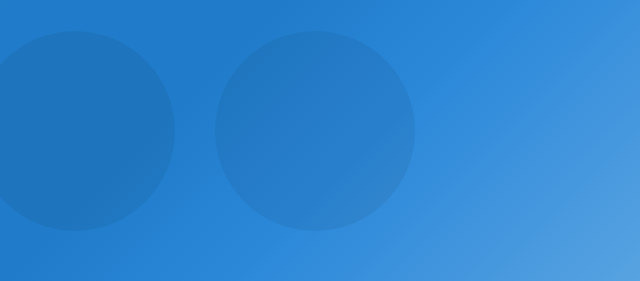
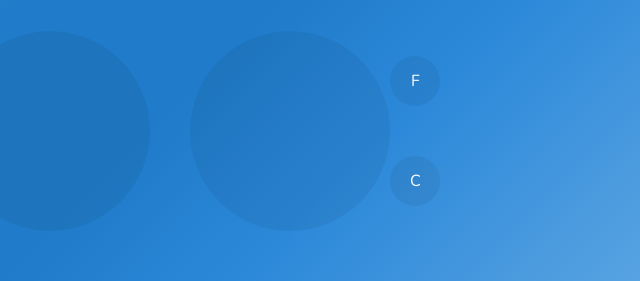
Before and after one commit to jgresalfi/your-local-weather, a website: page index.html in a window 1280 px wide. Shown: the part 269-550 px from the top of the page, 445-1085 px from the left. Drawn offline with nearby package versions, Linux system fonts and the light colour scheme.

Commit message:
Added temp conversion buttons

```diff
--- a/css/styles.css
+++ b/css/styles.css
@@ -49,6 +49,24 @@ body {
     height: 200px;
 }
 
+.temp-switcher {
+    height: 200px;
+    display: flex;
+    justify-content: center;
+    align-items: center;
+    flex-direction: column;
+}
+
+#fahrenheit,
+#celsius {
+    background-color: rgba(0, 0, 0, 0.06);
+    border-radius: 100%;
+    color: #fff;
+    width: 50px;
+    height: 50px;
+    margin: auto 0;
+}
+
 .temp,
 .summary {
     align-self: center;
@@ -70,6 +88,12 @@ body {
     position: absolute;
     bottom: 2%;
     left: 2%;
+}
+
+input,
+button:focus {
+	border: none;
+	outline: none;
 }
 
 
--- a/index.html
+++ b/index.html
@@ -1,5 +1,6 @@
 <!DOCTYPE html>
 <html lang="en">
+
 <head>
     <meta charset="UTF-8">
     <title>Planetary Weather</title>
@@ -7,10 +8,16 @@
     <link href="https://fonts.googleapis.com/css?family=Nunito:300,400" rel="stylesheet">
     <link rel="stylesheet" href="css/styles.css">
 </head>
+
 <body>
-	<div class="icon-container"><canvas id="main-icon" width="128" height="128"></canvas></div>
+    <div class="icon-container">
+        <canvas id="main-icon" width="128" height="128"></canvas>
+    </div>
     <div id="today"></div>
-	<div id="temp-convert"></div>
+    <div class="temp-switcher">
+        <input id="fahrenheit" type="button" value="F">
+        <input id="celsius" type="button" value="C">
+    </div>
     <!-- <div id="day1"></div>
 	<div id="day2"></div>
 	<div id="day3"></div>
@@ -22,4 +29,5 @@
     <script src="node_modules/jquery/dist/jquery.min.js"></script>
     <script src="js/main.js"></script>
 </body>
+
 </html>
```
Lines whose indentation alone changed are shown as unchanged.
